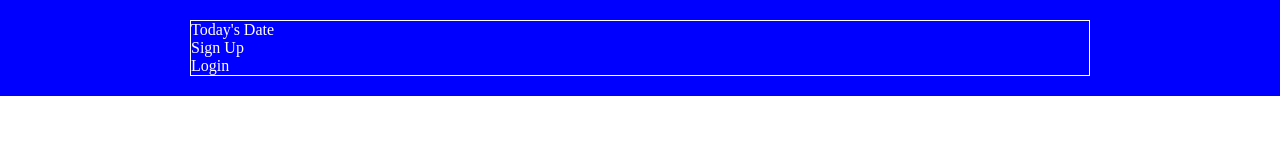
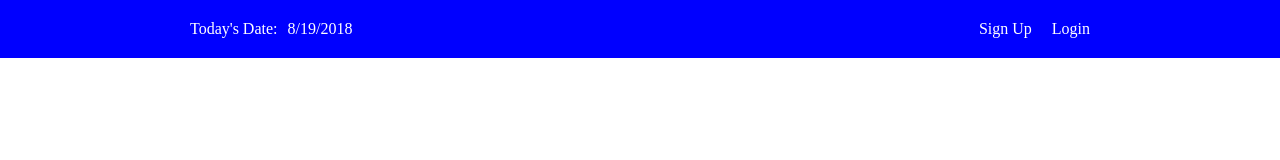
Before and after one commit to JessyRivard/Introtoflexbox-Practice, a plain HTML site: page index.html in a window 1280 px wide. Drawn offline with Linux system fonts and the light colour scheme.

Commit message:
Flex-Items
Followed instructions and went off a little bit to write my own script that prints the date into the HTML document

```diff
--- a/index.html
+++ b/index.html
@@ -11,10 +11,16 @@
 <body>
     <div class="menu-container">
         <div class="menu">
-            <div class="date">Today's Date</div>
-            <div class="sign up">Sign Up</div>
-            <div class="login">Login</div>
+            <div class="dates">
+                <div class="date">Today's Date:</div>
+                <div class="today" id="today"></div>
+            </div>
+            <div class="links">
+                <div class="sign up">Sign Up</div>
+                <div class="login">Login</div>
+            </div>
         </div>
     </div>
+    <script src="script.js"></script>
 </body>
 </html>
--- /dev/null
+++ b/script.js
@@ -0,0 +1,6 @@
+let today = new Date();
+let Month = today.getMonth();
+let day = today.getDate();
+let year = today.getFullYear();
+let printDate = Month +"/" + day + "/" + year;
+document.getElementById("today").innerHTML = printDate;
--- a/style.css
+++ b/style.css
@@ -11,6 +11,21 @@
     justify-content: center;
 }
 .menu {
-    border: 1px solid white;
     width: 900px;
+    display: flex;
+    justify-content: space-between;
 }
+.links {
+    display: flex;
+    justify-content: flex-end;
+}
+.login {
+    margin-left: 20px;
+}
+.dates {
+    display: flex;
+    justify-content: space-between;
+}
+.today {
+    margin-left: 10px;
+}
```
